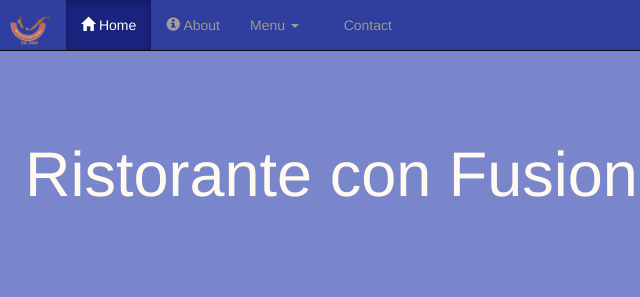
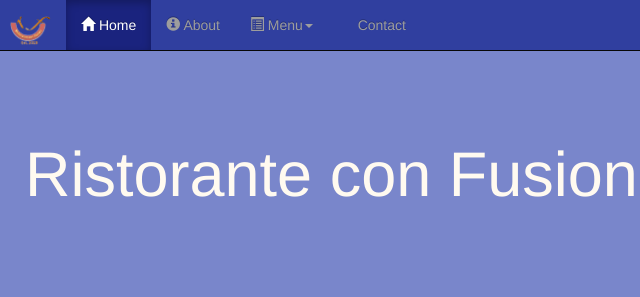
Before and after one commit to fady73/conFusion, a plain HTML site: page index.html in a window 1280 px wide. Shown: the top 297 px of the page, 60-700 px from the left. Drawn offline with nearby package versions, Linux system fonts and the light colour scheme; files whose address does not match are found by name.

Commit message:
Update index.html

```diff
--- a/index.html
+++ b/index.html
@@ -41,11 +41,11 @@
                         <span class="glyphicon glyphicon-home"aria-hidden="true"></span> Home</a></li>
                     <li><a href="aboutus.html"><span class="glyphicon glyphicon-info-sign"
                         aria-hidden="true"></span> About</a></li>
-                    <li class="dropdown">
+                     <li class="dropdown">
                         <a href="#" class="dropdown-toggle" data-toggle="dropdown"
                          role="button" aria-haspopup="true" aria-expanded="false">
-
-                         Menu <span class="caret"></span></a>
+                            <span class="glyphicon glyphicon-list-alt"></span>
+                         Menu<span class="caret"></span></a>
                         <ul class="dropdown-menu">
                             <li><a href="#">Appetizers</a></li>
                             <li><a href="#">Main Courses</a></li>
@@ -56,7 +56,7 @@
                             <li><a href="#">Lunch Buffet</a></li>
                             <li><a href="#">Weekend Brunch</a></li>
                         </ul>
-                     </li>
+                    </li>
                     <li><a href="contactus.html"><span class="fa fa-envelope-o" aria-hidden="true"></span> Contact</a></li>
                 </ul>
                  <ul class="nav navbar-nav navbar-right">
```
